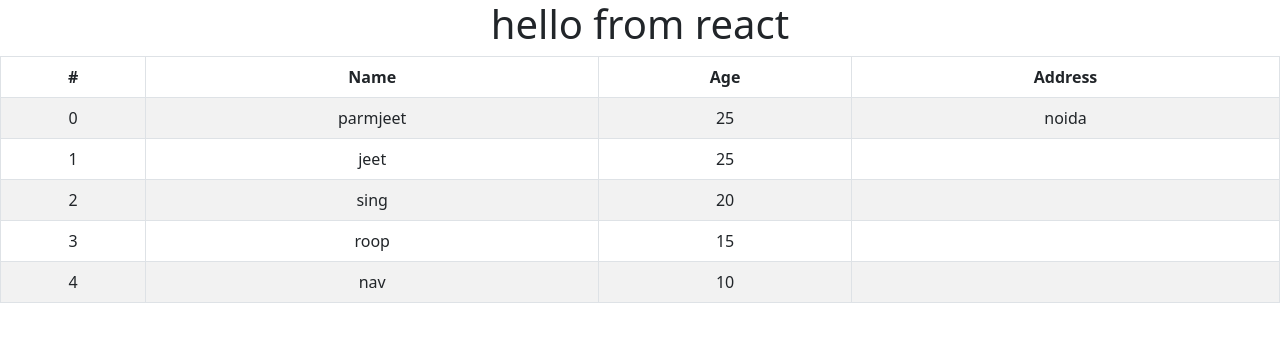
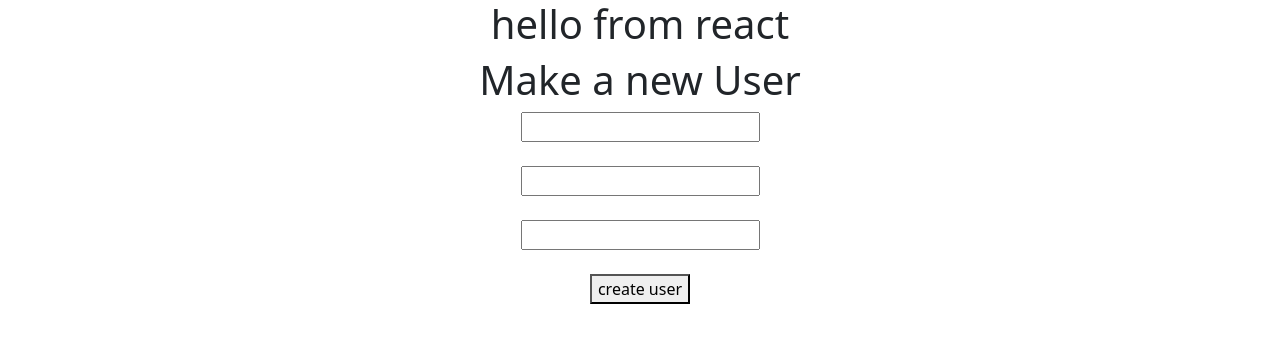
Before and after one commit to parmjeet1313/react, a React (Create React App) app: page / in a window 1280 px wide. Shown: the top 342 px of the page. Built offline with nearby package versions, Linux system fonts and the light colour scheme.

Commit message:
React forms

```diff
--- a/src/App.js
+++ b/src/App.js
@@ -3,6 +3,7 @@
 import Contact from "./Contact";
 import Users from "./users";
 import "./App.css";
+import CreateUser from "./CreateUser";
 
 function App() {
 
@@ -12,7 +13,8 @@
       {/* <About name={name} /> */}
 
       {/* <Contact /> */}
-      <Users />
+      {/* <Users /> */}
+      <CreateUser />
     </div>
   );
 }
--- /dev/null
+++ b/src/CreateUser.js
@@ -0,0 +1,22 @@
+import React,{useState} from 'react'
+function CreateUser()
+{
+    const [name,setName]=useState("")
+    const [age,setAge]=useState("")
+    const [address,setAddress]=useState("")
+    function makeuser()
+    {
+        let data={name,age,address}
+        console.warn("called makeuser",data)
+    }
+
+    return(<div>
+        <h1>Make a new User</h1>
+        <input type="text" onChange={(e)=>setName(e.target.value)} name="username" value={name} />
+        <br /> <br />
+        <input type="text"  onChange={(e)=>setAge(e.target.value)} name="age" value={age} />  <br /> <br />
+        <input type="text"onChange={(e)=>setAddress(e.target.value)} name="address" value={address} />  <br />  <br />
+        <button onClick={makeuser}>create user</button>
+    </div>)
+}
+export default CreateUser;
```
